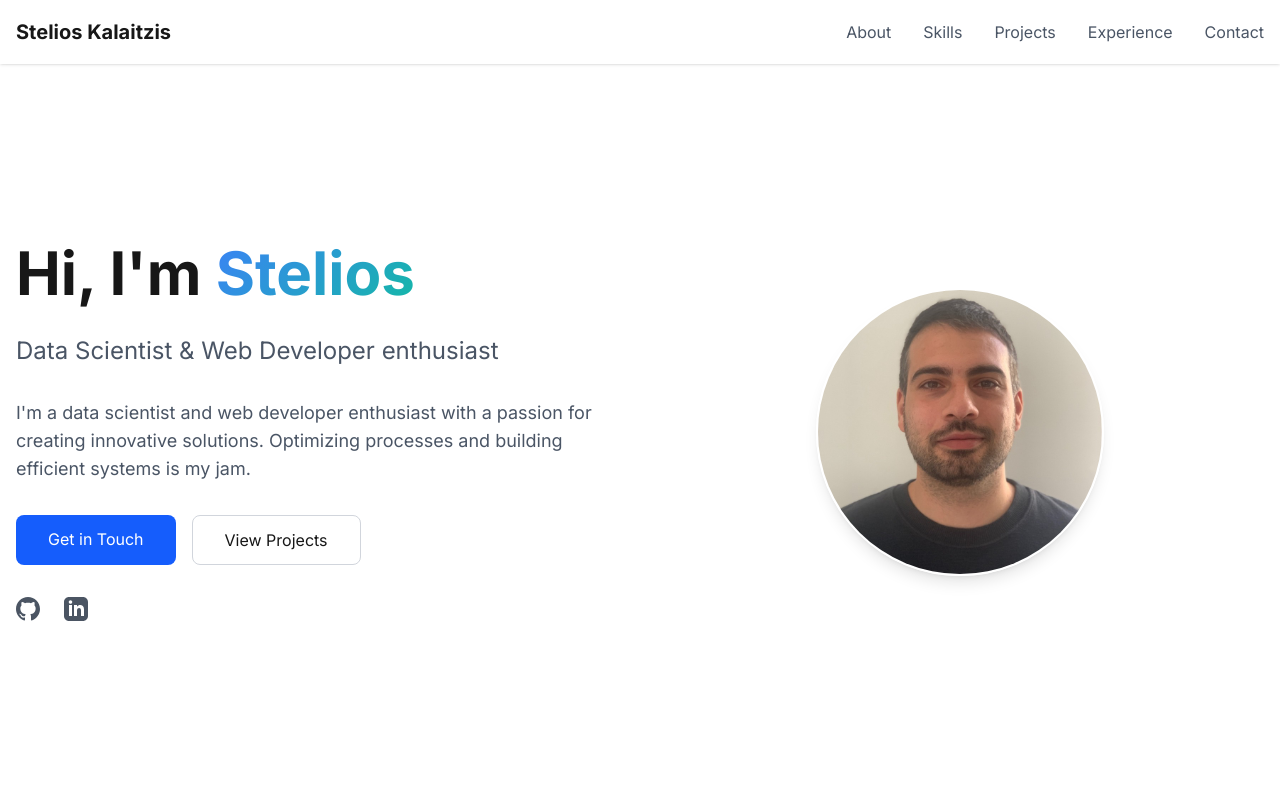
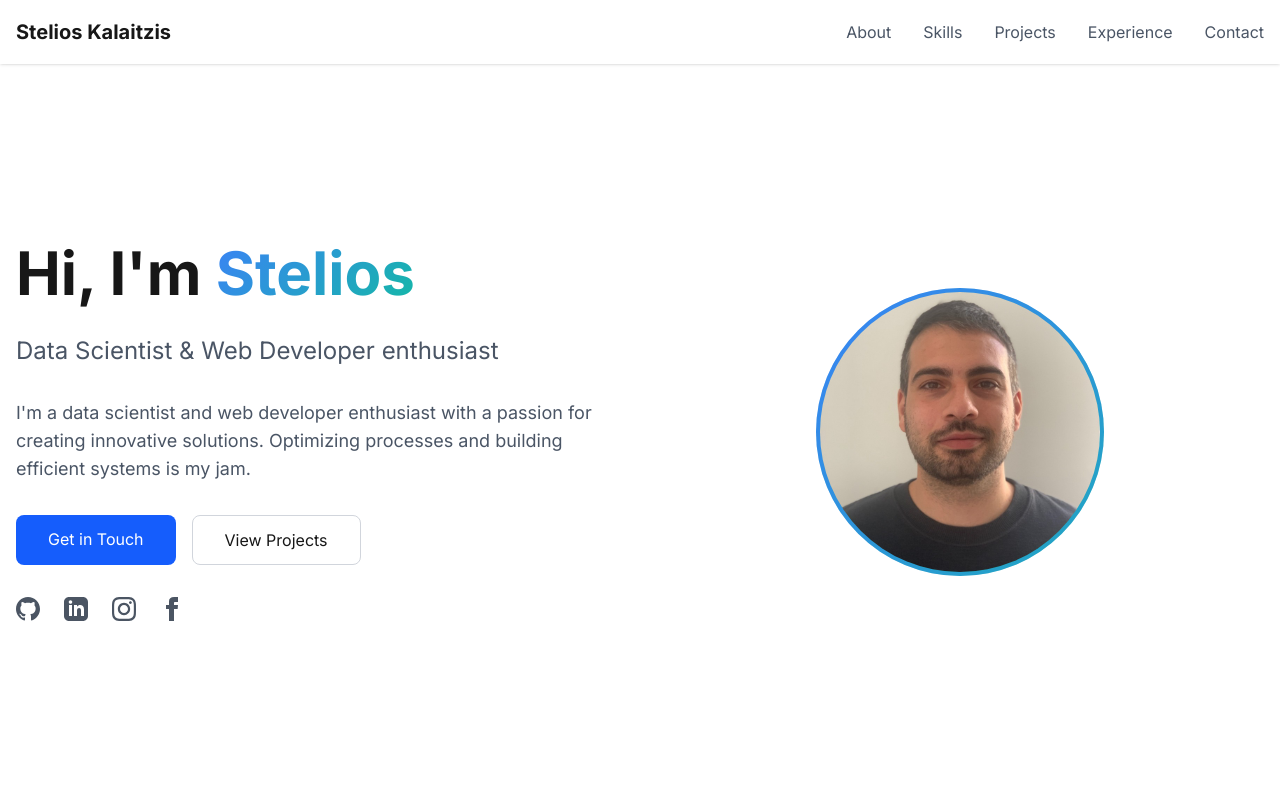
Before and after one commit to stylianos1995/stylianos, a Next.js app: page / in a window 1280 px wide. Shown: the top 800 px of the page. Built offline with nearby package versions, Linux system fonts and the light colour scheme.

Commit message:
Css changes

```diff
--- /dev/null
+++ b/src/app/under-construction/page.tsx
@@ -0,0 +1,20 @@
+export default function UnderConstruction() {
+  return (
+    <div className="min-h-screen flex items-center justify-center bg-gray-100 dark:bg-gray-900">
+      <div className="text-center p-8">
+        <h1 className="text-4xl font-bold text-gray-800 dark:text-white mb-4">
+          🚧 Under Construction 🚧
+        </h1>
+        <p className="text-xl text-gray-600 dark:text-gray-300 mb-8">
+          This project is currently being developed. Check back soon!
+        </p>
+        <a
+          href="/"
+          className="inline-block px-6 py-3 bg-blue-600 text-white rounded-lg hover:bg-blue-700 transition-colors"
+        >
+          Return Home
+        </a>
+      </div>
+    </div>
+  );
+}
--- a/src/components/Hero.module.css
+++ b/src/components/Hero.module.css
@@ -12,12 +12,31 @@
 }
 
 .profileImage {
-  border: 4px solid white;
+  position: relative;
+  border-radius: 50%;
+  overflow: hidden;
+  width: 100%;
+  height: 100%;
+}
+
+.profileImage::before {
+  content: '';
+  position: absolute;
+  inset: -4px;
+  background: linear-gradient(135deg, #3b82f6, #14b8a6);
+  border-radius: 50%;
+  z-index: 0;
+}
+
+.profileImage img {
+  position: relative;
+  z-index: 1;
+  border: 4px solid rgba(59, 130, 246, 0.3);
   box-shadow: 0 0 20px rgba(59, 130, 246, 0.3);
   transition: transform 0.3s ease;
 }
 
-.profileImage:hover {
+.profileImage img:hover {
   transform: scale(1.05);
 }
 
--- a/src/components/Hero.tsx
+++ b/src/components/Hero.tsx
@@ -53,11 +53,32 @@
                 <path d="M19 0h-14c-2.761 0-5 2.239-5 5v14c0 2.761 2.239 5 5 5h14c2.762 0 5-2.239 5-5v-14c0-2.761-2.238-5-5-5zm-11 19h-3v-11h3v11zm-1.5-12.268c-.966 0-1.75-.79-1.75-1.764s.784-1.764 1.75-1.764 1.75.79 1.75 1.764-.783 1.764-1.75 1.764zm13.5 12.268h-3v-5.604c0-3.368-4-3.113-4 0v5.604h-3v-11h3v1.765c1.396-2.586 7-2.777 7 2.476v6.759z" />
               </svg>
             </a>
+            <a
+              href="https://www.instagram.com/stelios.kalaitzis/"
+              target="_blank"
+              rel="noopener noreferrer"
+              className={styles.socialLink}
+            >
+              <svg className="w-6 h-6" fill="currentColor" viewBox="0 0 24 24">
+                <path d="M12 2.163c3.204 0 3.584.012 4.85.07 3.252.148 4.771 1.691 4.919 4.919.058 1.265.069 1.645.069 4.849 0 3.205-.012 3.584-.069 4.849-.149 3.225-1.664 4.771-4.919 4.919-1.266.058-1.644.07-4.85.07-3.204 0-3.584-.012-4.849-.07-3.26-.149-4.771-1.699-4.919-4.92-.058-1.265-.07-1.644-.07-4.849 0-3.204.013-3.583.07-4.849.149-3.227 1.664-4.771 4.919-4.919 1.266-.057 1.645-.069 4.849-.069zm0-2.163c-3.259 0-3.667.014-4.947.072-4.358.2-6.78 2.618-6.98 6.98-.059 1.281-.073 1.689-.073 4.948 0 3.259.014 3.668.072 4.948.2 4.358 2.618 6.78 6.98 6.98 1.281.058 1.689.072 4.948.072 3.259 0 3.668-.014 4.948-.072 4.354-.2 6.782-2.618 6.979-6.98.059-1.28.073-1.689.073-4.948 0-3.259-.014-3.667-.072-4.947-.196-4.354-2.617-6.78-6.979-6.98-1.281-.059-1.69-.073-4.949-.073zm0 5.838c-3.403 0-6.162 2.759-6.162 6.162s2.759 6.163 6.162 6.163 6.162-2.759 6.162-6.163c0-3.403-2.759-6.162-6.162-6.162zm0 10.162c-2.209 0-4-1.79-4-4 0-2.209 1.791-4 4-4s4 1.791 4 4c0 2.21-1.791 4-4 4zm6.406-11.845c-.796 0-1.441.645-1.441 1.44s.645 1.44 1.441 1.44c.795 0 1.439-.645 1.439-1.44s-.644-1.44-1.439-1.44z" />
+              </svg>
+            </a>
+            <a
+              href="https://www.facebook.com/p0tatomaster/"
+              target="_blank"
+              rel="noopener noreferrer"
+              className={styles.socialLink}
+            >
+              <svg className="w-6 h-6" fill="currentColor" viewBox="0 0 24 24">
+                <path d="M9 8h-3v4h3v12h5v-12h3.642l.358-4h-4v-1.667c0-.955.192-1.333 1.115-1.333h2.885v-5h-3.808c-3.596 0-5.192 1.583-5.192 4.615v3.385z" />
+              </svg>
+            </a>
           </div>
         </div>
         <div className="relative hidden lg:block">
           <div className="w-72 h-72 relative mx-auto">
-            <div className="relative w-full h-full rounded-full overflow-hidden border-2 border-white dark:border-gray-800 shadow-lg">
+            <div className={styles.profileImage}>
+              <div className="relative w-full h-full">
                 <Image
                   src={`${
                     process.env.NODE_ENV === "production" ? "/stylianos" : ""
@@ -65,9 +86,10 @@
                   alt="Stelios"
                   fill
                   sizes="(max-width: 768px) 100vw, 288px"
-                className="object-cover"
+                  className="object-cover rounded-full"
                   priority
                 />
+              </div>
             </div>
           </div>
         </div>
--- a/src/components/Projects.tsx
+++ b/src/components/Projects.tsx
@@ -1,31 +1,26 @@
 export default function Projects() {
   const projects = [
     {
-      title: "Project One",
+      title: "Portfolio Website",
       description:
-        "A full-stack web application built with React, Node.js, and MongoDB. Features include user authentication, real-time updates, and responsive design.",
-      image: "/project1.jpg",
-      technologies: ["React", "Node.js", "MongoDB", "Express"],
-      liveUrl: "https://project1.com",
-      githubUrl: "https://github.com/yourusername/project1",
+        "My personal portfolio website built with Next.js and Tailwind CSS. Features include dark mode, responsive design, and contact form integration.",
+      technologies: ["Next.js", "Tailwind CSS", "TypeScript", "EmailJS"],
+      liveUrl: "/under-construction",
+      githubUrl: "https://github.com/stylianos1995/stylianos",
     },
     {
       title: "Project Two",
-      description:
-        "An e-commerce platform developed using Next.js and Stripe for payments. Includes product management, shopping cart, and order processing.",
-      image: "/project2.jpg",
-      technologies: ["Next.js", "Stripe", "PostgreSQL", "Tailwind CSS"],
-      liveUrl: "https://project2.com",
-      githubUrl: "https://github.com/yourusername/project2",
+      description: "Coming soon...",
+      technologies: ["React", "Node.js", "MongoDB"],
+      liveUrl: "/under-construction",
+      githubUrl: "https://github.com/stylianos1995",
     },
     {
       title: "Project Three",
-      description:
-        "A real-time chat application built with WebSocket technology. Features include private messaging, group chats, and file sharing.",
-      image: "/project3.jpg",
-      technologies: ["Socket.io", "React", "Node.js", "Redis"],
-      liveUrl: "https://project3.com",
-      githubUrl: "https://github.com/yourusername/project3",
+      description: "Coming soon...",
+      technologies: ["Next.js", "TypeScript", "Tailwind CSS"],
+      liveUrl: "/under-construction",
+      githubUrl: "https://github.com/stylianos1995",
     },
   ];
 
@@ -41,18 +36,8 @@
               key={index}
               className="bg-white dark:bg-gray-800 rounded-xl overflow-hidden shadow-lg transition-transform hover:scale-105"
             >
-              <div className="relative h-48 w-full">
-                <div className="absolute inset-0 bg-gray-200 dark:bg-gray-700 flex items-center justify-center text-gray-400">
-                  Project Image
-                </div>
-                {/* Uncomment and add your project images
-                <Image
-                  src={project.image}
-                  alt={project.title}
-                  layout="fill"
-                  objectFit="cover"
-                />
-                */}
+              <div className="relative h-48 w-full bg-gray-200 dark:bg-gray-700 flex items-center justify-center text-gray-400">
+                Project Preview
               </div>
               <div className="p-6">
                 <h3 className="text-xl font-semibold mb-2">{project.title}</h3>
@@ -72,8 +57,6 @@
                 <div className="flex gap-4">
                   <a
                     href={project.liveUrl}
-                    target="_blank"
-                    rel="noopener noreferrer"
                     className="flex-1 text-center px-4 py-2 bg-blue-600 text-white rounded-lg hover:bg-blue-700 transition-colors"
                   >
                     Live Demo
```
Lines whose indentation alone changed are shown as unchanged.
